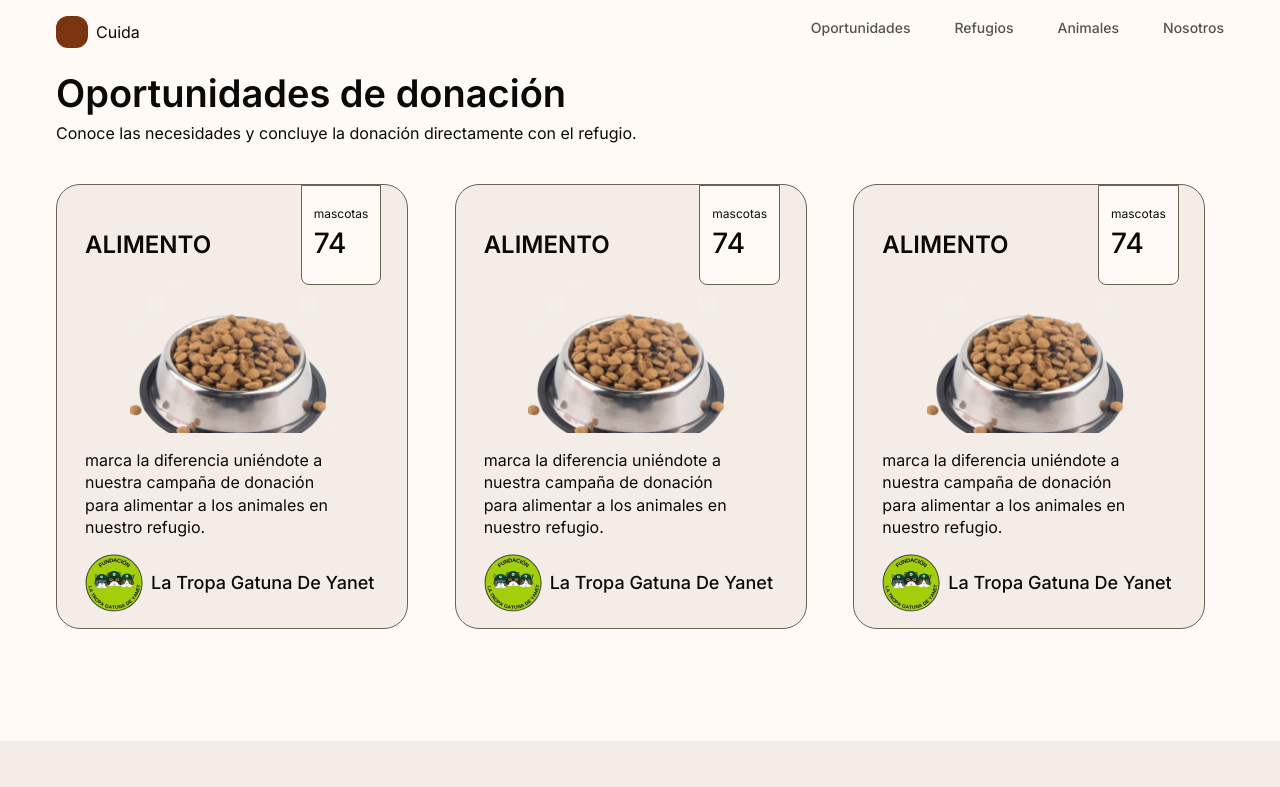
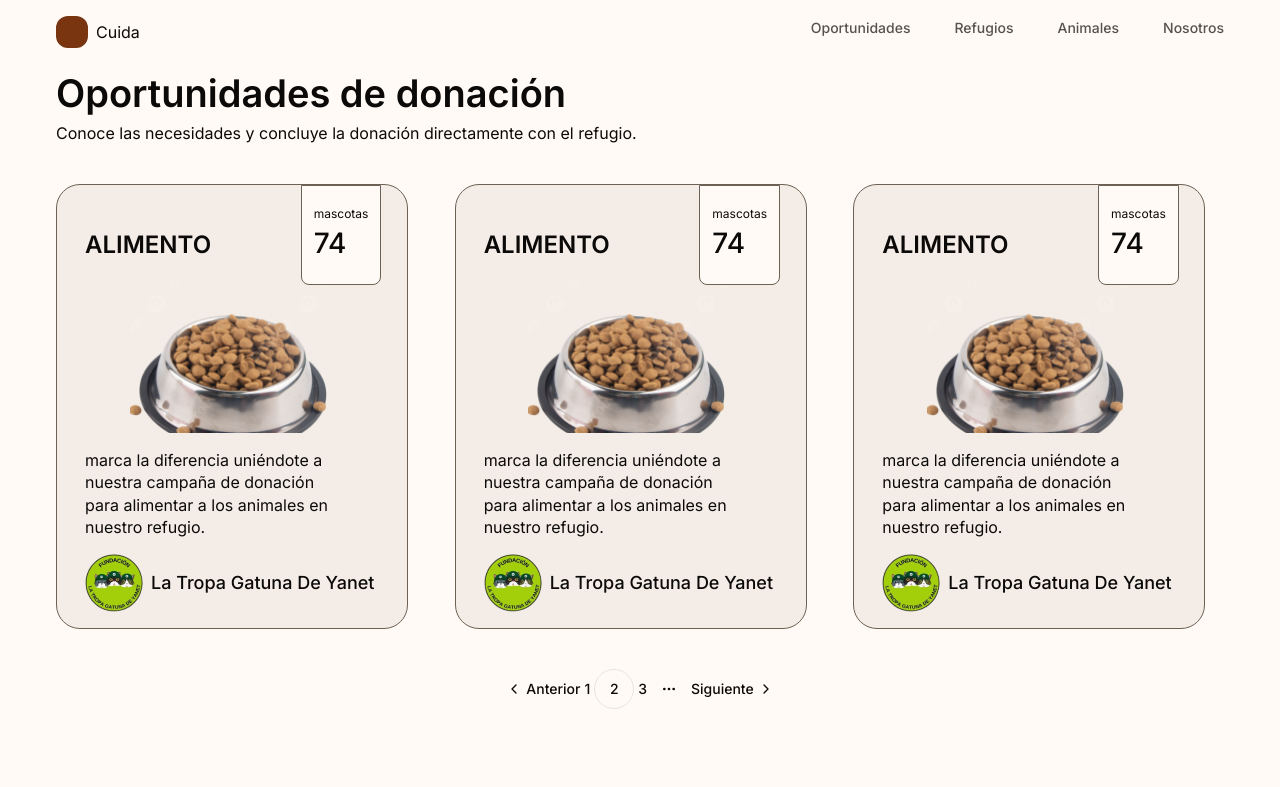
Before and after one commit to andrescasa-dev/cuida-frontend, a Next.js app: page /oportunidades in a window 1280 px wide. Shown: the top 787 px of the page. Built offline with nearby package versions, Linux system fonts and the light colour scheme; no server answers.

Commit message:
pagination component

```diff
--- a/src/app/oportunidades/page.tsx
+++ b/src/app/oportunidades/page.tsx
@@ -1,17 +1,18 @@
+import CustomPagination from '@/components/molecules/CustomPagination';
 import OportunidadCard from '@/components/molecules/OportunidadCard';
 import fetchHelper from '@/lib/fetchHelper';
 import React from 'react';
 
 async function page() {
-  const [error, data] = await fetchHelper(
-    'http://localhost:1337/api/animales?populate[refugio][fields][0]=nombre&populate[refugio][populate][0]=logo',
-  );
+  // const [error, data] = await fetchHelper(
+  //   'http://localhost:1337/api/animales?populate[refugio][fields][0]=nombre&populate[refugio][populate][0]=logo',
+  // );
 
-  if (error) {
-    console.log(error.message);
-  } else {
-    console.log(JSON.stringify(data, null, 2));
-  }
+  // if (error) {
+  //   console.log(error.message);
+  // } else {
+  //   console.log(JSON.stringify(data, null, 2));
+  // }
 
   return (
     <main className="main-layout flex-grow gap-y-10 mt-4">
@@ -26,6 +27,7 @@ async function page() {
         <OportunidadCard />
         <OportunidadCard />
       </div>
+      <CustomPagination />
     </main>
   );
 }
--- /dev/null
+++ b/src/components/molecules/CustomPagination.tsx
@@ -0,0 +1,40 @@
+import {
+  Pagination,
+  PaginationContent,
+  PaginationEllipsis,
+  PaginationItem,
+  PaginationLink,
+  PaginationNext,
+  PaginationPrevious,
+} from '@/components/ui/pagination';
+
+function CustomPagination() {
+  return (
+    <Pagination>
+      <PaginationContent>
+        <PaginationItem>
+          <PaginationPrevious href="#" />
+        </PaginationItem>
+        <PaginationItem className="flex justify-center">
+          <PaginationLink href="#">1</PaginationLink>
+        </PaginationItem>
+        <PaginationItem className="flex justify-center">
+          <PaginationLink className="max-w-none" href="#" isActive>
+            2
+          </PaginationLink>
+        </PaginationItem>
+        <PaginationItem className="flex justify-center">
+          <PaginationLink href="#">3</PaginationLink>
+        </PaginationItem>
+        <PaginationItem className="flex justify-center">
+          <PaginationEllipsis />
+        </PaginationItem>
+        <PaginationItem className="flex justify-center">
+          <PaginationNext href="#" />
+        </PaginationItem>
+      </PaginationContent>
+    </Pagination>
+  );
+}
+
+export default CustomPagination;
--- /dev/null
+++ b/src/components/ui/pagination.tsx
@@ -0,0 +1,112 @@
+import * as React from 'react';
+import { ChevronLeft, ChevronRight, MoreHorizontal } from 'lucide-react';
+
+import { cn } from '@/lib/utils';
+import { ButtonProps, buttonVariants } from '@/components/ui/button';
+
+const Pagination = ({ className, ...props }: React.ComponentProps<'nav'>) => (
+  <nav
+    role="navigation"
+    aria-label="pagination"
+    className={cn('mx-auto flex w-full justify-center', className)}
+    {...props}
+  />
+);
+Pagination.displayName = 'Pagination';
+
+const PaginationContent = React.forwardRef<HTMLUListElement, React.ComponentProps<'ul'>>(
+  ({ className, ...props }, ref) => (
+    <ul
+      ref={ref}
+      className={cn('flex flex-row items-center gap-1', className)}
+      {...props}
+    />
+  ),
+);
+PaginationContent.displayName = 'PaginationContent';
+
+const PaginationItem = React.forwardRef<HTMLLIElement, React.ComponentProps<'li'>>(
+  ({ className, ...props }, ref) => (
+    <li ref={ref} className={cn('', className)} {...props} />
+  ),
+);
+PaginationItem.displayName = 'PaginationItem';
+
+type PaginationLinkProps = {
+  isActive?: boolean;
+} & Pick<ButtonProps, 'size'> &
+  React.ComponentProps<'a'>;
+
+const PaginationLink = ({
+  className,
+  isActive,
+  size = 'icon',
+  ...props
+}: PaginationLinkProps) => (
+  <a
+    aria-current={isActive ? 'page' : undefined}
+    className={cn(
+      buttonVariants({
+        variant: isActive ? 'outline' : 'ghost',
+        size,
+      }),
+      className,
+    )}
+    {...props}
+  />
+);
+PaginationLink.displayName = 'PaginationLink';
+
+const PaginationPrevious = ({
+  className,
+  ...props
+}: React.ComponentProps<typeof PaginationLink>) => (
+  <PaginationLink
+    aria-label="Go to previous page"
+    size="default"
+    className={cn('gap-1 pl-2.5', className)}
+    {...props}
+  >
+    <ChevronLeft className="h-4 w-4" />
+    <span>Anterior</span>
+  </PaginationLink>
+);
+PaginationPrevious.displayName = 'PaginationPrevious';
+
+const PaginationNext = ({
+  className,
+  ...props
+}: React.ComponentProps<typeof PaginationLink>) => (
+  <PaginationLink
+    aria-label="Go to next page"
+    size="default"
+    className={cn('gap-1 pr-2.5', className)}
+    {...props}
+  >
+    <span>Siguiente</span>
+    <ChevronRight className="h-4 w-4" />
+  </PaginationLink>
+);
+PaginationNext.displayName = 'PaginationNext';
+
+const PaginationEllipsis = ({ className, ...props }: React.ComponentProps<'span'>) => (
+  <span
+    aria-hidden
+    className={cn('flex h-9 w-9 items-center justify-center', className)}
+    {...props}
+  >
+    <MoreHorizontal className="h-4 w-4" />
+    <span className="sr-only">More pages</span>
+  </span>
+);
+PaginationEllipsis.displayName = 'PaginationEllipsis';
+
+export {
+  Pagination,
+  PaginationContent,
+  PaginationEllipsis,
+  PaginationItem,
+  PaginationLink,
+  PaginationNext,
+  PaginationPrevious,
+};
```
